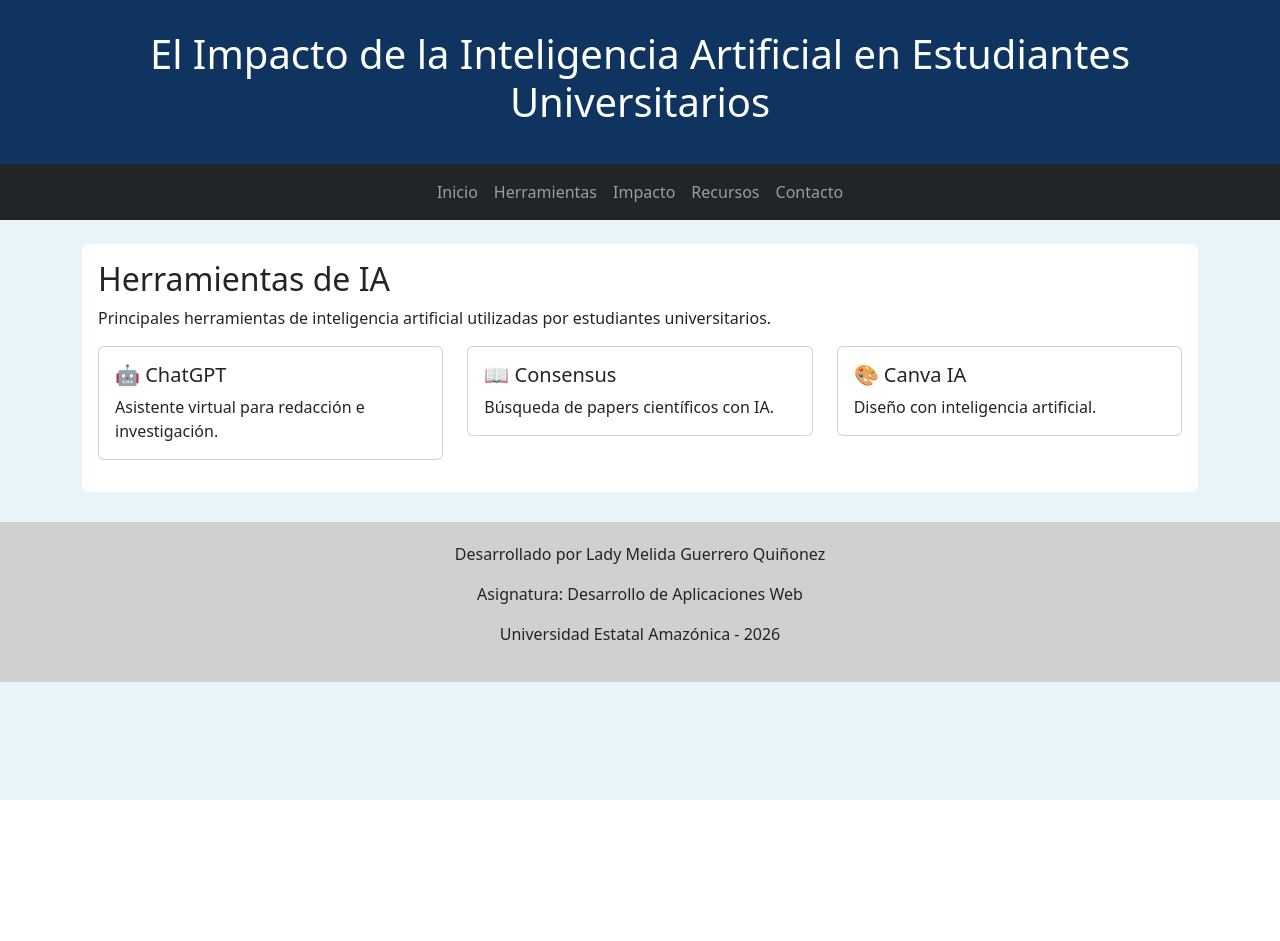
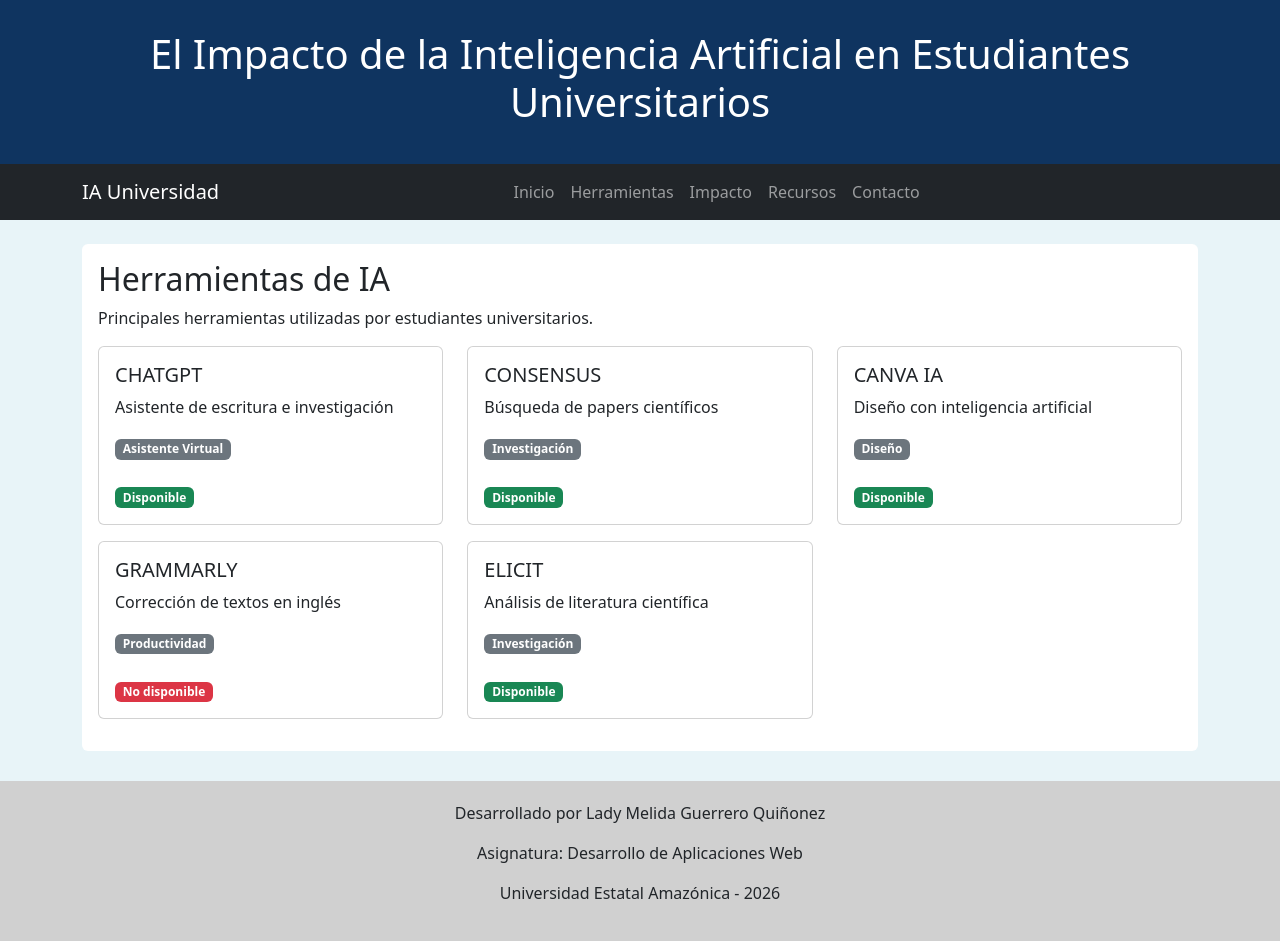
Before and after one commit to LadyGuerrero/DESARROLLO-DE-APLICACIONES-WEB, a Flask app: page /herramientas in a window 1280 px wide. Before the commit the page ends 800 px from the top, so only its background shows below. Run offline with Flask 3, Linux system fonts and the light colour scheme.

Commit message:
SEMANA 10

```diff
--- a/app.py
+++ b/app.py
@@ -8,15 +8,35 @@ def index():
 
 @app.route('/herramientas')
 def herramientas():
-    return render_template('herramientas.html')
+    herramientas = [
+        {"nombre": "ChatGPT", "descripcion": "Asistente de escritura e investigación", "categoria": "Asistente Virtual", "disponible": True},
+        {"nombre": "Consensus", "descripcion": "Búsqueda de papers científicos", "categoria": "Investigación", "disponible": True},
+        {"nombre": "Canva IA", "descripcion": "Diseño con inteligencia artificial", "categoria": "Diseño", "disponible": True},
+        {"nombre": "Grammarly", "descripcion": "Corrección de textos en inglés", "categoria": "Productividad", "disponible": False},
+        {"nombre": "Elicit", "descripcion": "Análisis de literatura científica", "categoria": "Investigación", "disponible": True}
+    ]
+    return render_template('herramientas.html', herramientas=herramientas)
 
 @app.route('/impacto')
 def impacto():
-    return render_template('impacto.html')
+    titulo = "Impacto de la IA en la Educación"
+    impactos = [
+        {"area": "Aprendizaje", "descripcion": "Personalización del contenido según cada estudiante"},
+        {"area": "Investigación", "descripcion": "Aceleración en la búsqueda de información científica"},
+        {"area": "Productividad", "descripcion": "Mayor eficiencia en tareas académicas"},
+        {"area": "Ética", "descripcion": "Desafíos en integridad académica"}
+    ]
+    return render_template('impacto.html', titulo=titulo, impactos=impactos)
 
 @app.route('/recursos')
 def recursos():
-    return render_template('recursos.html')
+    recursos = [
+        {"nombre": "Coursera", "tipo": "Curso online", "gratuito": True},
+        {"nombre": "edX", "tipo": "Curso online", "gratuito": True},
+        {"nombre": "Google Scholar", "tipo": "Buscador académico", "gratuito": True},
+        {"nombre": "Udemy", "tipo": "Curso online", "gratuito": False}
+    ]
+    return render_template('recursos.html', recursos=recursos)
 
 @app.route('/contacto')
 def contacto():
--- a/templates/base.html
+++ b/templates/base.html
@@ -3,47 +3,24 @@
   <head>
     <meta charset="UTF-8" />
     <meta name="viewport" content="width=device-width, initial-scale=1.0" />
-    <title>IA en la Universidad</title>
+    <title>{% block title %}IA en la Universidad{% endblock %}</title>
     <link href="https://cdn.jsdelivr.net/npm/bootstrap@5.3.0/dist/css/bootstrap.min.css" rel="stylesheet">
     <script src="https://cdn.jsdelivr.net/npm/bootstrap@5.3.0/dist/js/bootstrap.bundle.min.js"></script>
     <link rel="stylesheet" href="{{ url_for('static', filename='css/style.css') }}">
   </head>
   <body>
 
-    <!-- BLOQUE BASE: header -->
     <header>
       <h1>El Impacto de la Inteligencia Artificial en Estudiantes Universitarios</h1>
     </header>
 
-    <!-- BLOQUE BASE: nav -->
-    <nav class="navbar navbar-expand-lg navbar-dark bg-dark">
-      <div class="container">
-        <button class="navbar-toggler" type="button" data-bs-toggle="collapse" data-bs-target="#menuNav">
-          <span class="navbar-toggler-icon"></span>
-        </button>
-        <div class="collapse navbar-collapse" id="menuNav">
-          <ul class="navbar-nav mx-auto">
-            <li class="nav-item"><a class="nav-link" href="{{ url_for('index') }}">Inicio</a></li>
-            <li class="nav-item"><a class="nav-link" href="{{ url_for('herramientas') }}">Herramientas</a></li>
-            <li class="nav-item"><a class="nav-link" href="{{ url_for('impacto') }}">Impacto</a></li>
-            <li class="nav-item"><a class="nav-link" href="{{ url_for('recursos') }}">Recursos</a></li>
-            <li class="nav-item"><a class="nav-link" href="{{ url_for('contacto') }}">Contacto</a></li>
-          </ul>
-        </div>
-      </div>
-    </nav>
+    {% include "components/navbar.html" %}
 
-    <!-- CONTENIDO DINÁMICO -->
     <main class="container my-4">
       {% block content %}{% endblock %}
     </main>
 
-    <!-- BLOQUE BASE: footer -->
-    <footer>
-      <p>Desarrollado por Lady Melida Guerrero Quiñonez</p>
-      <p>Asignatura: Desarrollo de Aplicaciones Web</p>
-      <p>Universidad Estatal Amazónica - 2026</p>
-    </footer>
+    {% include "components/footer.html" %}
 
     <script src="{{ url_for('static', filename='js/script.js') }}"></script>
   </body>
--- /dev/null
+++ b/templates/components/footer.html
@@ -0,0 +1,5 @@
+<footer>
+  <p>Desarrollado por Lady Melida Guerrero Quiñonez</p>
+  <p>Asignatura: Desarrollo de Aplicaciones Web</p>
+  <p>Universidad Estatal Amazónica - 2026</p>
+</footer>
--- /dev/null
+++ b/templates/components/navbar.html
@@ -0,0 +1,17 @@
+<nav class="navbar navbar-expand-lg navbar-dark bg-dark">
+  <div class="container">
+    <a class="navbar-brand" href="{{ url_for('index') }}">IA Universidad</a>
+    <button class="navbar-toggler" type="button" data-bs-toggle="collapse" data-bs-target="#menuNav">
+      <span class="navbar-toggler-icon"></span>
+    </button>
+    <div class="collapse navbar-collapse" id="menuNav">
+      <ul class="navbar-nav mx-auto">
+        <li class="nav-item"><a class="nav-link" href="{{ url_for('index') }}">Inicio</a></li>
+        <li class="nav-item"><a class="nav-link" href="{{ url_for('herramientas') }}">Herramientas</a></li>
+        <li class="nav-item"><a class="nav-link" href="{{ url_for('impacto') }}">Impacto</a></li>
+        <li class="nav-item"><a class="nav-link" href="{{ url_for('recursos') }}">Recursos</a></li>
+        <li class="nav-item"><a class="nav-link" href="{{ url_for('contacto') }}">Contacto</a></li>
+      </ul>
+    </div>
+  </div>
+</nav>
--- a/templates/herramientas.html
+++ b/templates/herramientas.html
@@ -1,34 +1,28 @@
 {% extends "base.html" %}
+
+{% block title %}Herramientas de IA{% endblock %}
 
 {% block content %}
 <section class="p-3 mb-4 bg-white rounded">
   <h2>Herramientas de IA</h2>
-  <p>Principales herramientas de inteligencia artificial utilizadas por estudiantes universitarios.</p>
+  <p>Principales herramientas utilizadas por estudiantes universitarios.</p>
   <div class="row">
+    {% for h in herramientas %}
     <div class="col-md-4 mb-3">
-      <div class="card">
+      <div class="card h-100">
         <div class="card-body">
-          <h5 class="card-title">🤖 ChatGPT</h5>
-          <p class="card-text">Asistente virtual para redacción e investigación.</p>
+          <h5 class="card-title">{{ h.nombre|upper }}</h5>
+          <p class="card-text">{{ h.descripcion }}</p>
+          <span class="badge bg-secondary">{{ h.categoria }}</span><br><br>
+          {% if h.disponible %}
+            <span class="badge bg-success">Disponible</span>
+          {% else %}
+            <span class="badge bg-danger">No disponible</span>
+          {% endif %}
         </div>
       </div>
     </div>
-    <div class="col-md-4 mb-3">
-      <div class="card">
-        <div class="card-body">
-          <h5 class="card-title">📖 Consensus</h5>
-          <p class="card-text">Búsqueda de papers científicos con IA.</p>
-        </div>
-      </div>
-    </div>
-    <div class="col-md-4 mb-3">
-      <div class="card">
-        <div class="card-body">
-          <h5 class="card-title">🎨 Canva IA</h5>
-          <p class="card-text">Diseño con inteligencia artificial.</p>
-        </div>
-      </div>
-    </div>
+    {% endfor %}
   </div>
 </section>
 {% endblock %}
```
Also changed, not shown: templates/impacto.html (+15 -10 lines), templates/recursos.html (+13 -13 lines), 1 other file.
